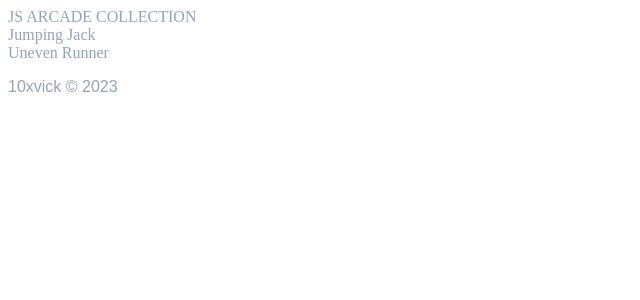
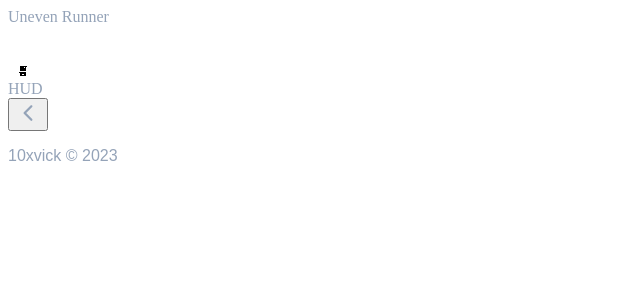
Before and after one commit to 10xvick/gamejs, a React (Create React App) app: page / in a window 1280 px wide. Shown: the top 300 px of the page, without its empty margins (0-640 px from the left). Built offline with nearby package versions, Linux system fonts and the light colour scheme; the HTML template or start-up script is replaced by a standard one.

Commit message:
2 files modified

```diff
--- a/App.tsx
+++ b/App.tsx
@@ -19,7 +19,7 @@ const gameclass = {
 };
 
 const Games = () => {
-  const [selectedGame, setSelectedGame] = useState('');
+  const [selectedGame, setSelectedGame] = useState(Object.keys(gameclass)[1]);
   const canvas = useRef();
   const HUD = useRef();
   const handleGameClick = (game) => {
--- a/games/unevenrunner.tsx
+++ b/games/unevenrunner.tsx
@@ -90,7 +90,11 @@ class logics {
     },
     destroyandcreatenew: () => {
       this.gobject.obstacle.container.pop();
-      const height = this.utility.randomrange(10, 4);
+      const ht_range = this.gobject.obstacle.element.height;
+      const height = this.utility.randomrange(
+        ht_range,
+        ht_range - this.gobject.obstacle.element.heightDevience
+      );
       const obs = {
         x: this.utility.randomrange(70, 50),
         width: this.utility.randomrange(6, 1),
@@ -128,7 +132,7 @@ class logics {
     }
     obstacle.x -= 0.25;
     this.actions.jumpstate();
-    this.actions.hit();
+    // this.actions.hit();
     this.actions.gc();
     parser.playerwalkanim();
   }
@@ -196,8 +200,8 @@ class gameobjects {
     context: null,
     x: 0,
     y: 0,
-    width: 0,
-    height: 0,
+    width: 100,
+    height: 50,
     HUD: null,
   };
   player = {
@@ -235,8 +239,9 @@ class gameobjects {
     element: {
       x: 50,
       y: 45,
-      width: 5,
-      height: 5,
+      width: 1,
+      height: 3,
+      heightDevience: 2,
     },
   };
   game = {
```
